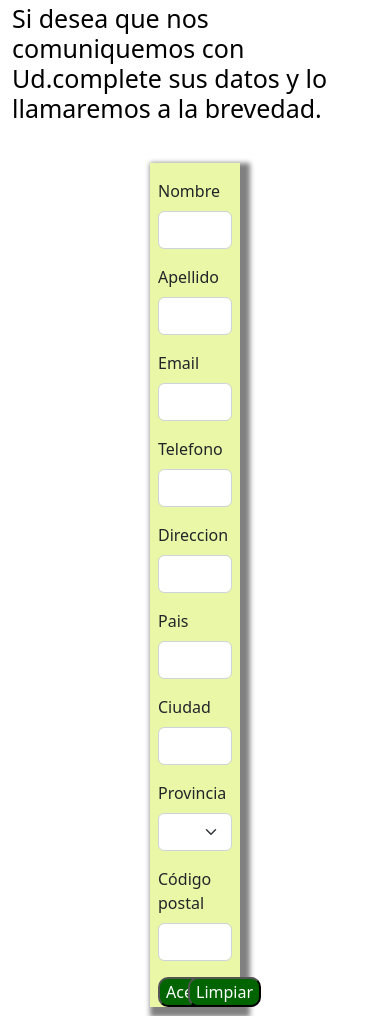
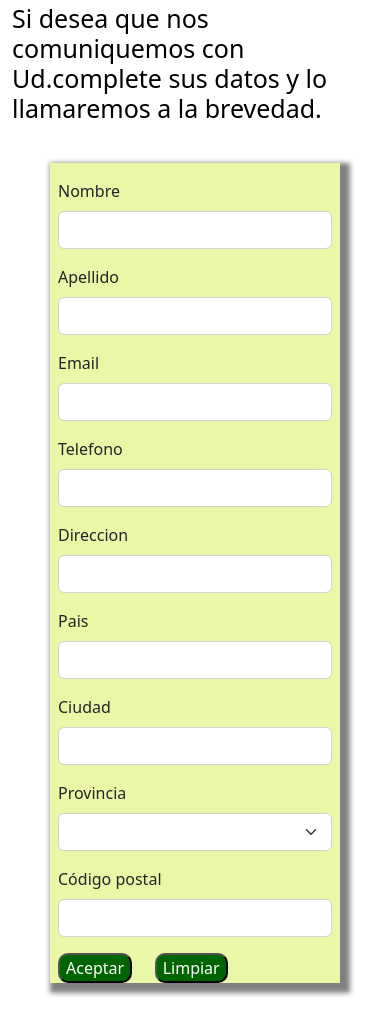
Before and after one commit to ClaudiaUP/Toldos-Viejos-3ra-entrega, a website: page html/contactos.html in a window 390 px wide. Shown: the part 627-1643 px from the top of the page. Drawn offline with nearby package versions, Linux system fonts and the light colour scheme.

Commit message:
Arreglos Y

```diff
--- a/scss/estilo.scss
+++ b/scss/estilo.scss
@@ -240,8 +240,8 @@ h2{
 }
 
 .centrarForm{
-    margin-left: 150px;
-    margin-right: 150px;
+    margin-left: 100px;
+    margin-right: 100px;
 }
 
 
@@ -323,4 +323,11 @@ ol li a{
     font-size: 15px;
 
 }
+.centrarForm{
+    margin-left: 50px;
+    margin-right: 50px;
 }
+
+
+
+}
```
Also changed, not shown: css/estilo.css.
